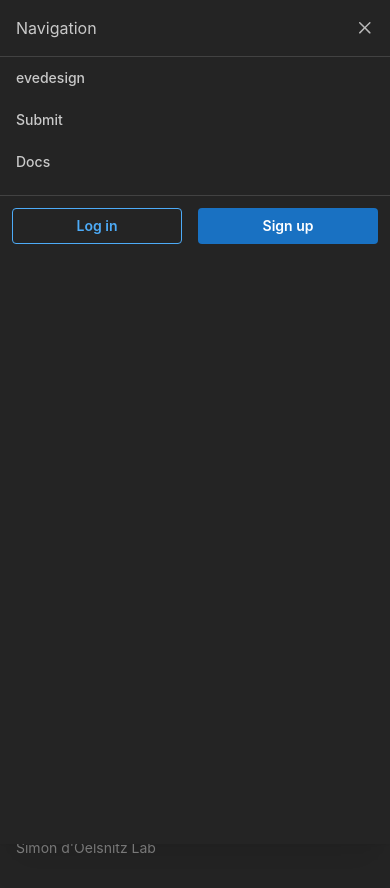
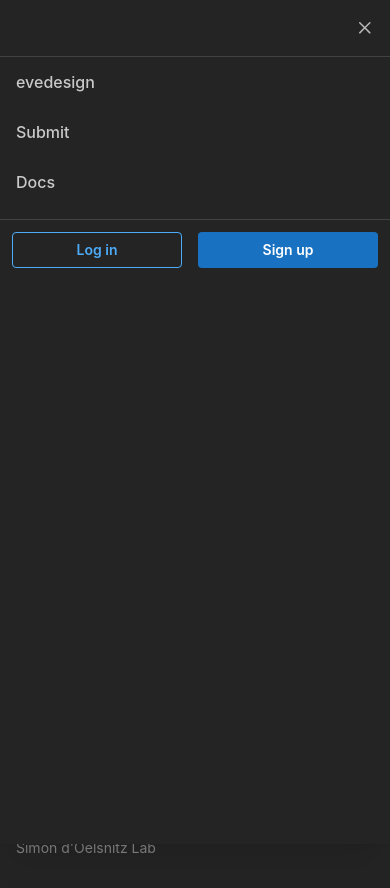
Before and after one commit to evedesignbio/evedesign-ui, a React (Vite) app: page / in a window 390 px wide. Both pictures are taken after a click on the button 30 px from the left and 28 px from the top of the page. Built offline with nearby package versions, Linux system fonts and the light colour scheme; what molstar, plotly.js-gl2d-dist, react-plotly.js would draw is missing.

Commit message:
more responsiveness

```diff
--- a/src/features/navbar/index.css
+++ b/src/features/navbar/index.css
@@ -38,9 +38,10 @@
   }
 
   @media (max-width: 30em) {
-    height: 42px;
+    height: 50px;
     width: 100%;
     padding-left: 16px;
+    font-size: var(--mantine-font-size-md);
   }
 }
 
--- a/src/features/navbar/index.tsx
+++ b/src/features/navbar/index.tsx
@@ -140,17 +140,19 @@ export const NavBar = () => {
           onClose={closeDrawer}
           size="100%"
           padding="md"
-          title={"Navigation"}
+          title={null}
           hiddenFrom="sm"
           zIndex={1000000}
         >
-          <ScrollArea h="calc(100vh - 80px)" mx="-md">
+          <ScrollArea h="calc(100dvh - 100px)" mx="-md">
             <Divider />
             {items}
             <Divider my="sm" />
             <Group justify="center" grow pb="xl" px={"sm"}>
               {session ? (
-                <Button onClick={signOut}>Log out</Button>
+                <Button onClick={() => signOut().then(closeDrawer)}>
+                  Log out
+                </Button>
               ) : (
                 <>
                   <Button
--- a/src/pages/start/index.tsx
+++ b/src/pages/start/index.tsx
@@ -89,7 +89,7 @@ export const StartPage = () => {
           {/*  </List.Item>*/}
           {/*</List>*/}
 
-          <Group mt={30}>
+          <Group mt={30} align={"center"} justify={"center"}>
             {/*<Button*/}
             {/*  // component="a"*/}
             {/*  disabled={true}*/}
@@ -133,7 +133,7 @@ export const StartPage = () => {
             </Button>
           </Group>
           <Stack mt={50} mb={30} align={"center"}>
-            <Group>
+            <Group align={"center"} justify={"center"}>
               <Button
                 variant={"subtle"}
                 component={Link}
```
